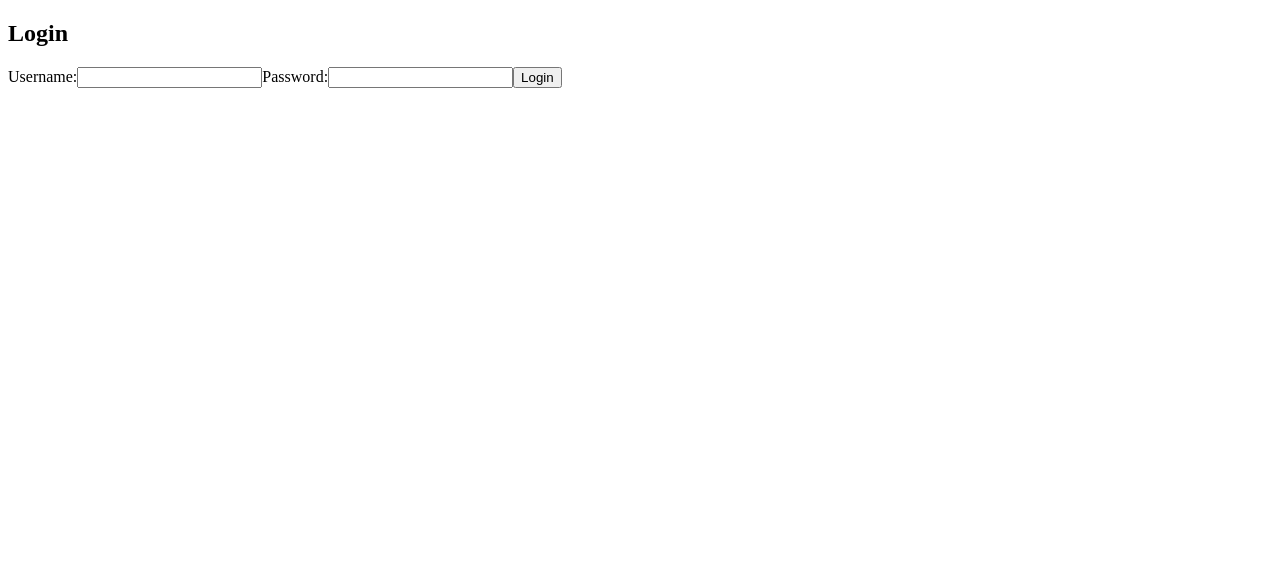
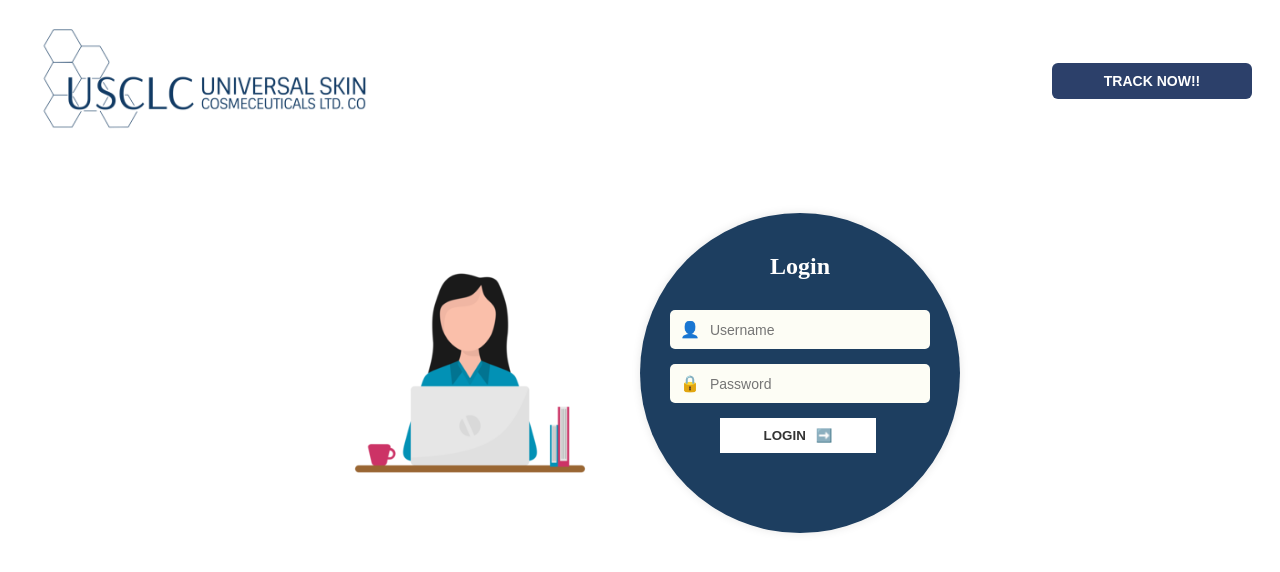
Before and after one commit to scmarkj0307/uscl-angular, an Angular app: page /login in a window 1280 px wide. Shown: the top 572 px of the page. Built offline with nearby package versions, Linux system fonts and the light colour scheme.

Commit message:
enhance login page ui

```diff
--- a/src/app/components/landing-page/landing-page.component.ts
+++ b/src/app/components/landing-page/landing-page.component.ts
@@ -33,7 +33,7 @@ export class LandingPageComponent implements OnInit {
   }
 
   checkScreenSize() {
-    this.showCircle = window.innerWidth >= 800;
+    this.showCircle = window.innerWidth >= 1500;
   }
 
   toggleMenu() {
--- a/src/app/components/login/login.component.css
+++ b/src/app/components/login/login.component.css
@@ -0,0 +1,152 @@
+* {
+  margin: 0;
+  padding: 0;
+  box-sizing: border-box;
+}
+
+html, body {
+  margin: 0;
+  padding: 0;
+  font-family: sans-serif;
+  background-color: #fff;
+  height: 100vh;
+}
+
+
+.header {
+  top: -30px;
+  position: relative;
+  display: flex;
+  justify-content: space-between;
+  align-items: center;
+  padding: 0 20px;
+}
+
+.logo {
+  width: 350px;
+  height: auto;
+  cursor: pointer;
+}
+
+.track-button {
+  width: 100%;
+  max-width: 200px;
+  padding: 10px 16px;
+  font-size: 14px;
+  font-weight: bold;
+  color: white;
+  background-color: #2c406a;
+  border: none;
+  border-radius: 6px;
+  cursor: pointer;
+  transition: background-color 0.3s ease;
+}
+
+.track-button:hover {
+  background-color: #1e2e4d;
+}
+
+
+.container {
+  display: flex;
+  align-items: center;
+  justify-content: center;
+  bottom: 1rem;
+  flex-wrap: wrap;
+}
+
+.character {
+  width: 300px;
+  margin-right: 20px;
+}
+
+.login-circle {
+  background-color: #1d3e60;
+  border-radius: 50%;
+  width: 320px;
+  height: 320px;
+  padding: 40px 30px;
+  color: white;
+  box-shadow: 0 0 10px rgba(0,0,0,0.1);
+}
+
+.login-circle h2 {
+  text-align: center;
+  margin-bottom: 30px;
+}
+
+.input-group {
+  display: flex;
+  align-items: center;
+  background-color: #fdfdf5;
+  margin-bottom: 15px;
+  padding: 10px;
+  border-radius: 5px;
+  color: #333;
+}
+
+.input-group .icon {
+  margin-right: 10px;
+}
+
+.input-group input {
+  border: none;
+  outline: none;
+  flex: 1;
+  background: transparent;
+  font-size: 14px;
+}
+
+.login-button {
+  width: 60%;
+  padding: 10px;
+  background-color: white;
+  color: #333;
+  border: none;
+  font-weight: bold;
+  margin-top: 10px;
+  display: flex;
+  align-items: center;
+  justify-content: center;
+  cursor: pointer;
+  margin-left: 50px;
+}
+
+.login-button .arrow {
+  margin-left: 10px;
+}
+
+.error {
+  color: red;
+  text-align: center;
+  margin-top: 10px;
+}
+
+
+@media (max-width: 610px) {
+  .header {
+    flex-direction: column;
+    align-items: center;
+    gap: 10px; /* optional spacing between logo and button */
+    padding: 10px 0;
+  }
+
+  .track-button {
+    max-width: 100%;
+    width: auto;
+  }
+
+  .logo {
+    width: 250px; /* optional resize on smaller screen */
+  }
+}
+
+@media (max-width: 680px) {
+  .character {
+    display: none;
+  }
+
+  .container {
+    justify-content: center;
+  }
+}
--- a/src/app/components/login/login.component.html
+++ b/src/app/components/login/login.component.html
@@ -1,9 +1,35 @@
-<h2>Login</h2>
-<form [formGroup]="loginForm" (ngSubmit)="onSubmit()">
-  <label>Username:</label>
-  <input formControlName="username" />
-  <label>Password:</label>
-  <input type="password" formControlName="password" />
-  <button type="submit">Login</button>
-  <p *ngIf="errorMsg" style="color:red">{{ errorMsg }}</p>
-</form>
+<div>
+<div class="header">
+  <img src="assets/images/image3.png" alt="USCLC Logo" class="logo"  (click)="navigateToHome()"/>
+  <button class="track-button" (click)="navigateToTransactions()">TRACK NOW!!</button>
+</div>
+
+<div class="main">
+  <div class="container">
+    <img src="assets/images/image6.png" alt="Character" class="character" />
+
+    <div class="login-circle">
+      <h2>Login</h2>
+      <form [formGroup]="loginForm" (ngSubmit)="onSubmit()">
+        <div class="input-group">
+          <span class="icon">👤</span>
+          <input formControlName="username" placeholder="Username" />
+        </div>
+
+        <div class="input-group">
+          <span class="icon">🔒</span>
+          <input type="password" formControlName="password" placeholder="Password" />
+        </div>
+
+        <button type="submit" class="login-button">
+          LOGIN <span class="arrow">➡️</span>
+        </button>
+
+        <p *ngIf="errorMsg" class="error">{{ errorMsg }}</p>
+      </form>
+    </div>
+  </div>
+</div>
+
+
+</div>
--- a/src/app/components/login/login.component.ts
+++ b/src/app/components/login/login.component.ts
@@ -5,7 +5,8 @@ import { Router } from '@angular/router';
 
 @Component({
   selector: 'app-login',
-  templateUrl: './login.component.html'
+  templateUrl: './login.component.html',
+  styleUrls: ['./login.component.css']
 })
 export class LoginComponent {
   loginForm: FormGroup;
@@ -35,4 +36,12 @@ export class LoginComponent {
       });
     }
   }
+
+   navigateToHome() {
+    this.router.navigateByUrl('/home');
+  }
+
+  navigateToTransactions() {
+    this.router.navigateByUrl('/transactions');
+  }
 }
--- a/src/app/components/track-transactions/track-transactions.component.css
+++ b/src/app/components/track-transactions/track-transactions.component.css
@@ -36,7 +36,7 @@ html, body {
 .image-wrapper {
   position: relative;
   display: inline-block;
-  top: -20px;
+  top: -30px;
   cursor: pointer;
 }
 
```
Also changed, not shown: src/assets/images/image6.png (added).
